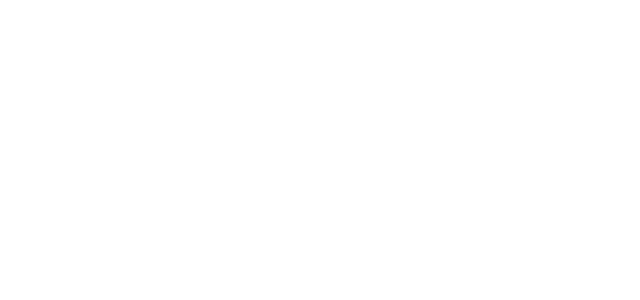
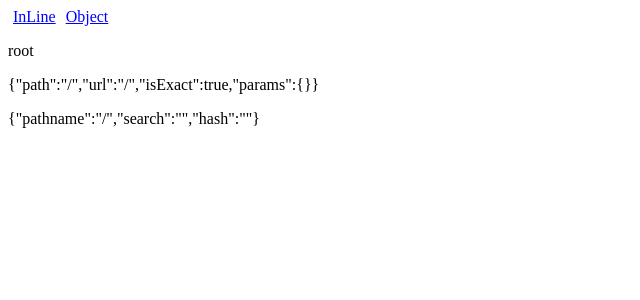
Before and after one commit to Logistics21/React-Router-Prac, a React (Create React App) app: page / in a window 1280 px wide. Shown: the top 300 px of the page, without its empty margins (0-640 px from the left). Built offline with nearby package versions, Linux system fonts and the light colour scheme.

Commit message:
Test extract and parse query string

```diff
--- a/src/App.js
+++ b/src/App.js
@@ -2,20 +2,40 @@ import React from 'react';
 import {
   BrowserRouter as Router,
   Route,
+  Link
 } from 'react-router-dom';
 
 import './App.css';
 
+
+// When working with query strings in React Router query strings are appended
+// to the path using a question mark
+// in the location data the search field key will point the query string
+// including the question mark
+// when using it in the destructured object the search key must be specified
+// to the query string and MUST NOT INCLUDE the question mark
+// URLSearchParams (Chrome specific) can be used to parse the query string
+// There are a number of react npm that also do this for you
+
+const Links = () => (
+  <nav>
+    <Link to="/?id=123">InLine</Link>
+    <Link to={{pathname: '/', search: 'id=456'}}>Object</Link>
+  </nav>
+)
+
+
 const App = (props) => (
   <Router>
     <div>
-      <Route
-        path="/:a(\d{2}-\d{2}-\d{4}):b(\.[a-z]+)"
-        render={({match}) => (
-        <h1>
-          paramA: {match.params.a}<br />
-          paramB: {match.params.b}
-        </h1>
+      <Links />
+      <Route path="/" render={({match, location}) => (
+        <div>
+          <p>root</p>
+          <p>{JSON.stringify(match)}</p>
+          <p>{JSON.stringify(location)}</p>
+          <p>{new URLSearchParams(location.search).get('id')}</p>
+        </div>
       )} />
     </div>
   </Router>
```
